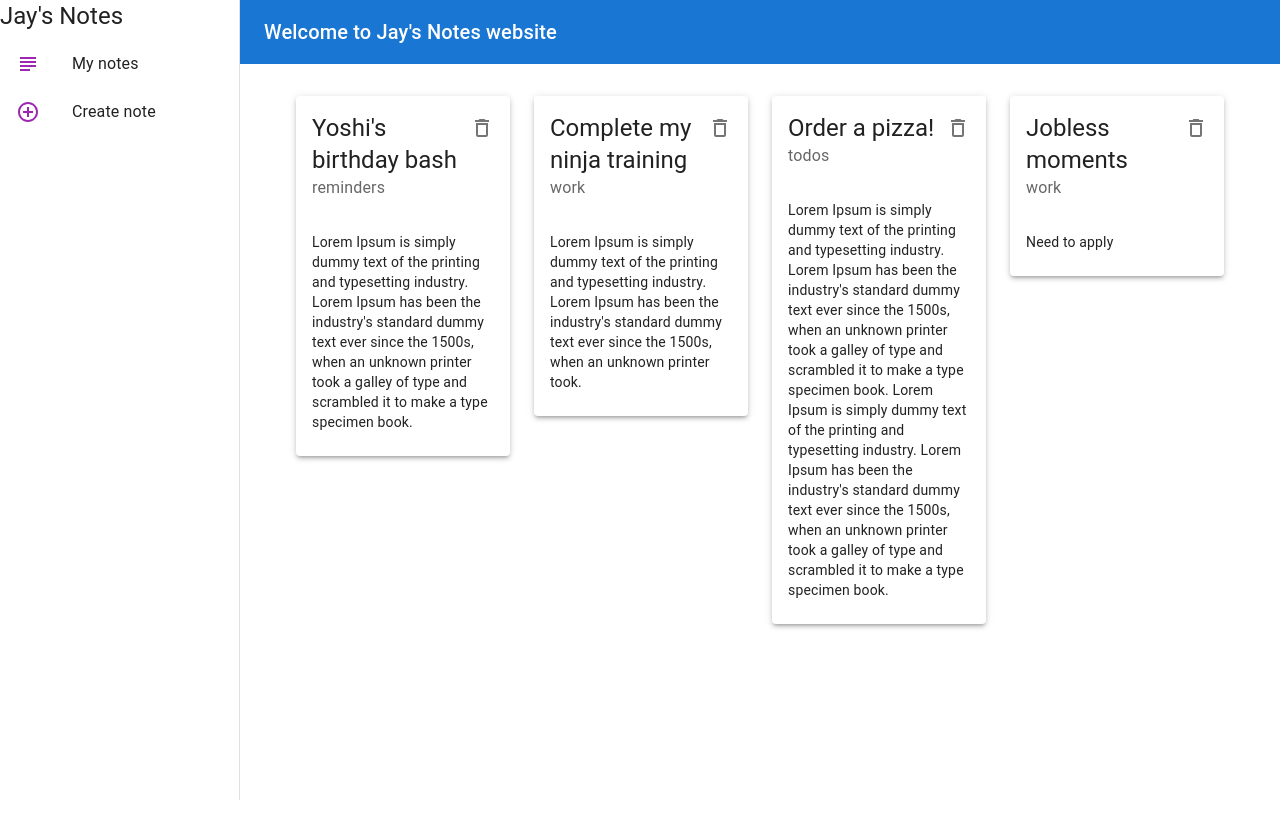
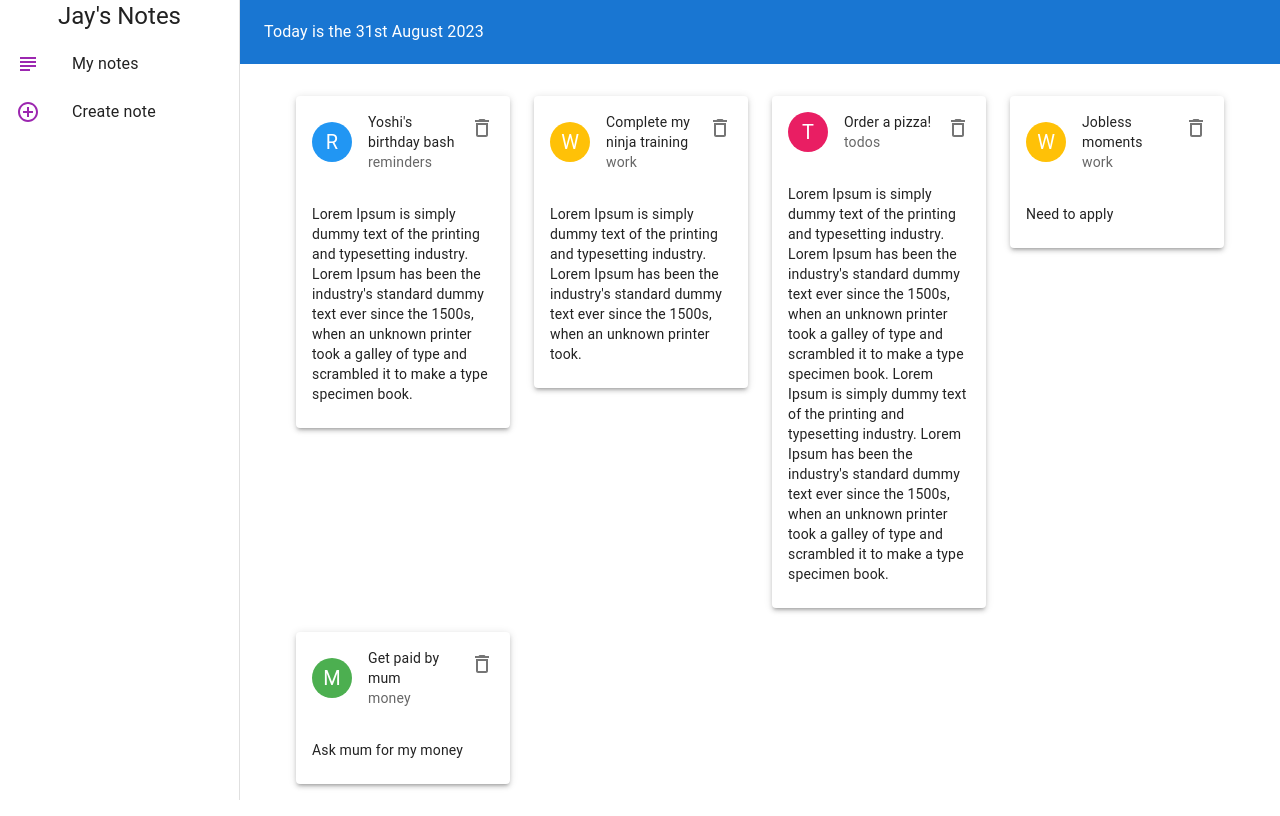
Before and after one commit to irriz-jayy/mui-notes, a React (Vite) app: page / in a window 1280 px wide. Built offline with nearby package versions, Linux system fonts and the light colour scheme; data requests are answered from the project's data file; the HTML template or start-up script is replaced by a standard one.

Commit message:
added avatars and color

```diff
--- a/data/db.json
+++ b/data/db.json
@@ -23,6 +23,12 @@
       "details": "Need to apply",
       "category": "work",
       "id": 4
+    },
+    {
+      "title": "Get paid by mum",
+      "details": "Ask mum for my money",
+      "category": "money",
+      "id": 5
     }
   ]
 }
--- a/package.json
+++ b/package.json
@@ -12,8 +12,10 @@
   "dependencies": {
     "@emotion/react": "^11.11.1",
     "@emotion/styled": "^11.11.0",
+    "@fontsource/roboto": "^5.0.8",
     "@mui/icons-material": "^5.14.7",
     "@mui/material": "^5.14.7",
+    "date-fns": "^2.30.0",
     "react": "^18.2.0",
     "react-dom": "^18.2.0",
     "react-router-dom": "^6.15.0"
--- a/src/components/Layout.jsx
+++ b/src/components/Layout.jsx
@@ -10,6 +10,7 @@ import {
   Toolbar,
   Typography,
 } from "@mui/material";
+import { format } from "date-fns";
 import React from "react";
 import { useNavigate } from "react-router-dom";
 
@@ -39,7 +40,9 @@ const Layout = ({ children }) => {
         elevation={0}
       >
         <Toolbar>
-          <Typography variant="h6">Welcome to Jay's Notes website</Typography>
+          <Typography>
+            Today is the {format(new Date(), "do MMMM Y")}
+          </Typography>
         </Toolbar>
       </AppBar>
       <Box sx={{ display: "flex" }}>
@@ -57,7 +60,9 @@ const Layout = ({ children }) => {
           anchor="left"
         >
           <div>
-            <Typography variant="h5">Jay's Notes</Typography>
+            <Typography variant="h5" align="center">
+              Jay's Notes
+            </Typography>
           </div>
 
           <List>
--- a/src/components/NoteCard.jsx
+++ b/src/components/NoteCard.jsx
@@ -1,5 +1,6 @@
 import { DeleteOutline } from "@mui/icons-material";
 import {
+  Avatar,
   Card,
   CardContent,
   CardHeader,
@@ -9,10 +10,31 @@ import {
 import React from "react";
 
 const NoteCard = ({ note, handleDelete }) => {
+  const getAvatarBackgroundColor = (category) => {
+    switch (category) {
+      case "work":
+        return "#FFC107";
+      case "money":
+        return "#4CAF50";
+      case "todos":
+        return "#E91E63";
+      default:
+        return "#2196F3";
+    }
+  };
   return (
     <div>
       <Card elevation={3}>
         <CardHeader
+          avatar={
+            <Avatar
+              style={{
+                backgroundColor: getAvatarBackgroundColor(note.category),
+              }}
+            >
+              {note.category[0].toUpperCase()}
+            </Avatar>
+          }
           action={
             <IconButton onClick={() => handleDelete(note.id)}>
               <DeleteOutline />
@@ -22,7 +44,7 @@ const NoteCard = ({ note, handleDelete }) => {
           subheader={note.category}
         />
         <CardContent>
-          <Typography variant="body2" color="testSecondary2">
+          <Typography variant="body2" color="textSecondary2">
             {note.details}
           </Typography>
         </CardContent>
```
Also changed, not shown: 1 other file (tests, documents, lock files or other folders).
